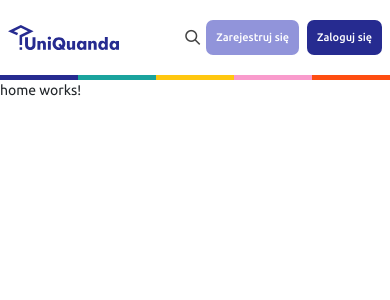
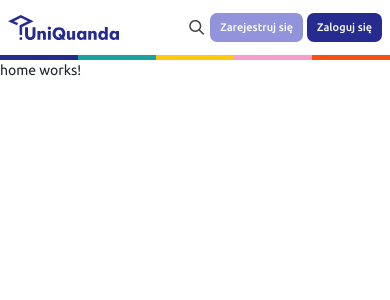
Before and after one commit to pnarozniak/UniQuanda-client, an Angular app: page /public/home in a window 390 px wide. Shown: the top 300 px of the page. Built offline with nearby package versions, Linux system fonts and the light colour scheme; no server answers.

Commit message:
Updated auth buttons

```diff
--- a/src/app/core/components/header/header.component.html
+++ b/src/app/core/components/header/header.component.html
@@ -13,7 +13,7 @@
 				placeholder="Szukaj"
 				class="search-bar d-md-flex d-none w-100 border-0 px-1" />
 		</div>
-		<a routerLink="/register" class="a-btn a-register btn me-2"
+		<a routerLink="/register" class="a-btn a-register btn me-sm-2 me-1"
 			>Zarejestruj się</a
 		>
 		<a routerLink="/login" class="a-btn a-login btn">Zaloguj się</a>
--- a/src/app/core/components/header/header.component.scss
+++ b/src/app/core/components/header/header.component.scss
@@ -1,18 +1,18 @@
 @import './../../../../assets/icons/style.css';
 @import './../../../../assets/scss/colors.scss';
+
+.header-height {
+	height: 75px;
+}
 
 .img-logo{
 	height: 45px;
 }
 
-.header-height {
-	height: 75px;
-}
-
 .a-btn{
 	font-size: 17px;
 	font-weight: 500;
-	padding: 8px 27px 8px 27px;
+	padding: 5px 36px 5px 36px;
 	color: $crystal-white;
 	border-radius: 7px;
 	white-space: nowrap;
@@ -78,9 +78,17 @@
 	.search-bar {
 		background-color: $crystal-white;
 	}
+	.a-btn{
+		padding-left: 27px;
+		padding-right: 27px;
+	}
 }
 
 @media all and (max-width: 575px) {
+	.header-height {
+		height: 55px;
+	}
+
 	.img-logo{
 		height: 25px;
 	}
```
